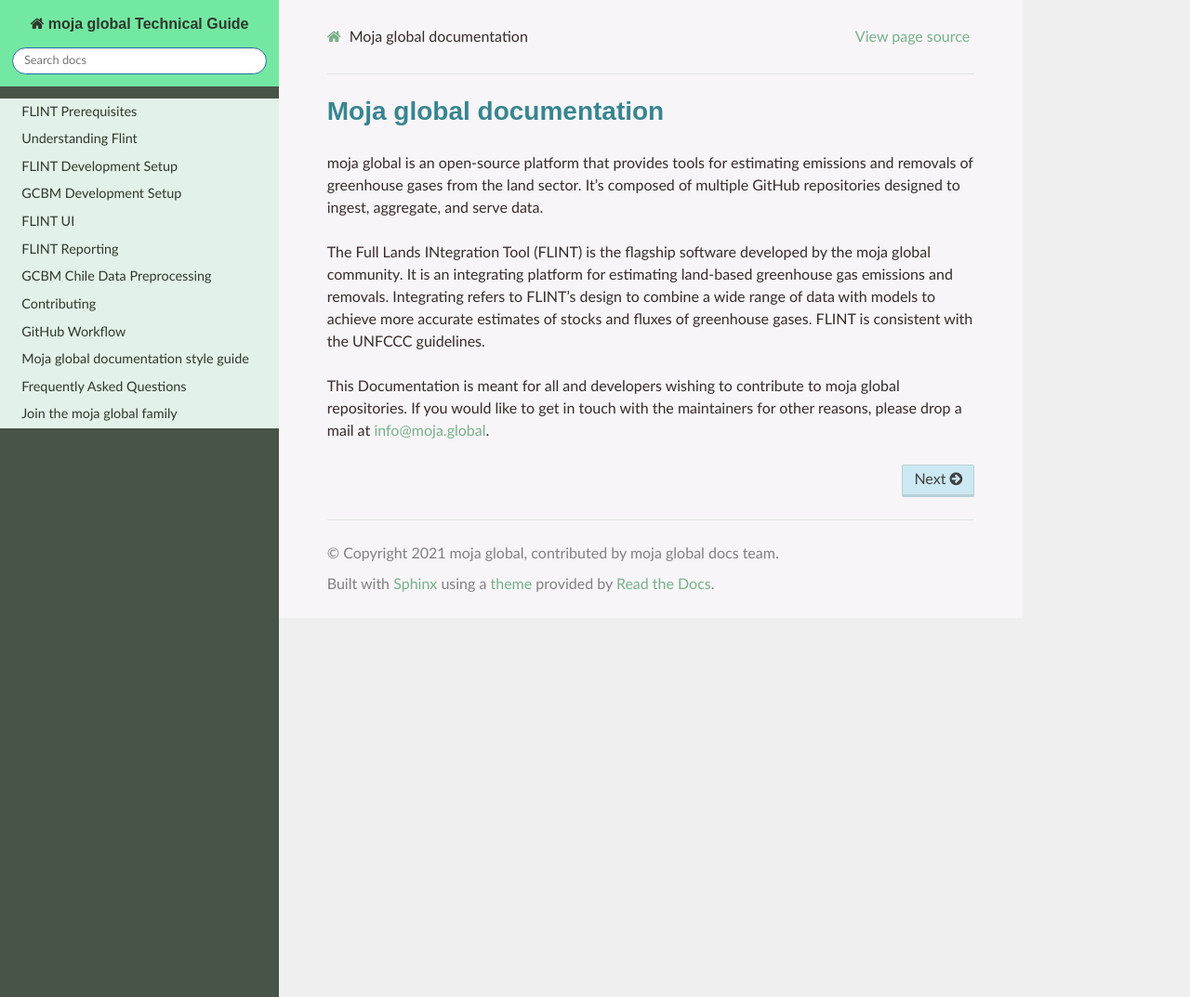
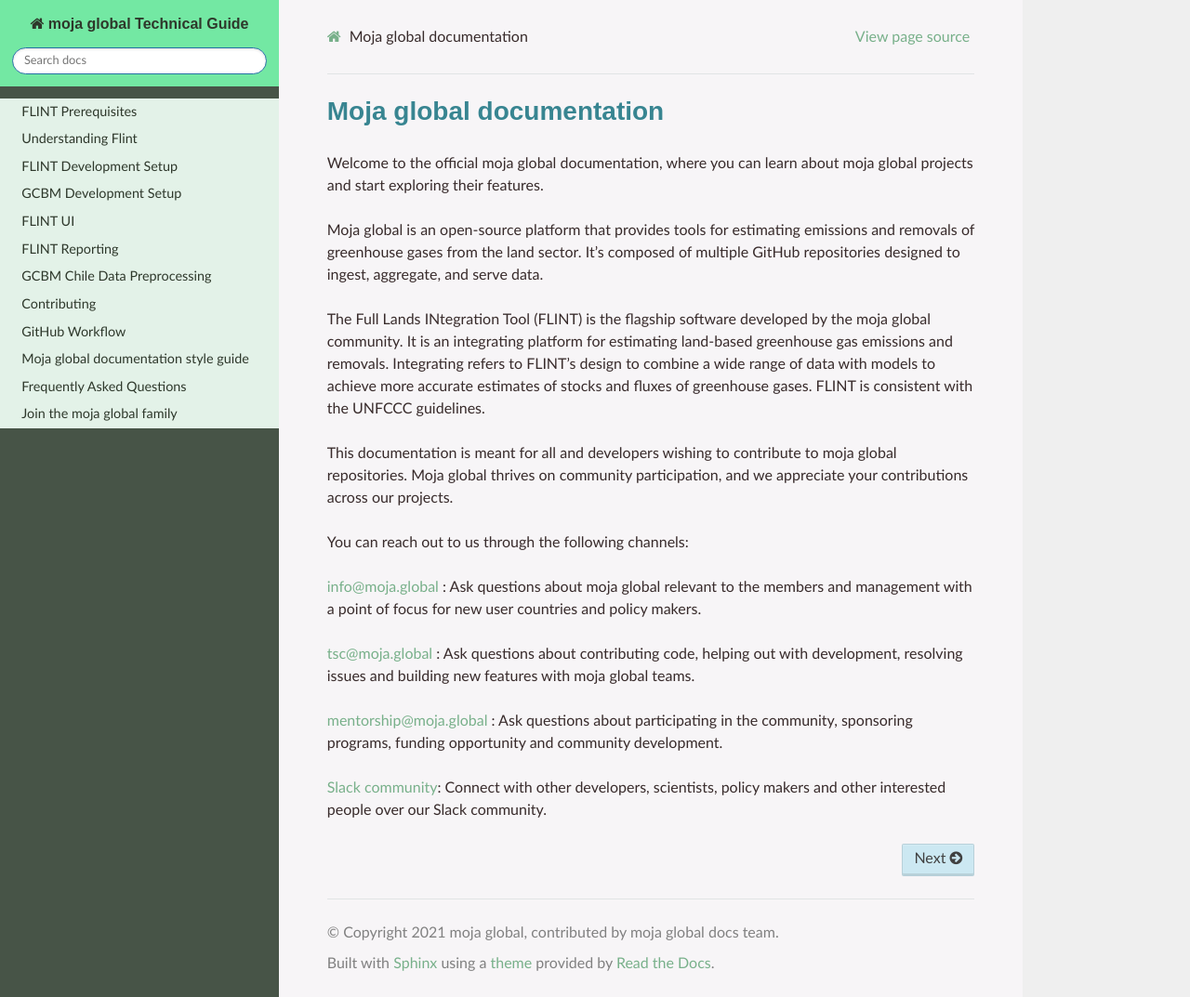
Before and after one commit to moja-global/moja_global_docs, a Sphinx documentation site: the page built from docs/index.rst, in a window 1280 px wide and 1073 px high. Shown: the whole window at 93% size. Built offline with Sphinx 7.4.7 and the Read the Docs theme 2.0.0, drawn with Linux system fonts in a browser that asks for light colours.

Commit message:
DOCS: Add more relevant contact channels on the index page

```diff
--- a/docs/index.rst
+++ b/docs/index.rst
@@ -1,7 +1,10 @@
 Moja global documentation
 =========================
 
-moja global is an open-source platform that provides tools for
+Welcome to the official moja global documentation, where you can learn
+about moja global projects and start exploring their features.
+
+Moja global is an open-source platform that provides tools for
 estimating emissions and removals of greenhouse gases from the land
 sector. It’s composed of multiple GitHub repositories designed to
 ingest, aggregate, and serve data.
@@ -13,9 +16,25 @@
 with models to achieve more accurate estimates of stocks and fluxes of
 greenhouse gases. FLINT is consistent with the UNFCCC guidelines.
 
-This Documentation is meant for all and developers wishing to contribute
-to moja global repositories. If you would like to get in touch with the
-maintainers for other reasons, please drop a mail at info@moja.global.
+This documentation is meant for all and developers wishing to contribute
+to moja global repositories. Moja global thrives on community participation,
+and we appreciate your contributions across our projects.
+
+You can reach out to us through the following channels:
+
+-  info@moja.global : Ask questions about moja global relevant to the
+   members and management with a point of focus for new user countries
+   and policy makers.
+-  tsc@moja.global : Ask questions about contributing code, helping out
+   with development, resolving issues and building new features with
+   moja global teams.
+-  mentorship@moja.global : Ask questions about participating in the
+   community, sponsoring programs, funding opportunity and community
+   development.
+-  `Slack community`_: Connect with other developers, scientists, policy
+   makers and other interested people over our Slack community.
+
+.. _Slack community: https://join.slack.com/t/mojaglobal/shared_invite/zt-o6ta1ug0-rVLjAo460~d7JbZ~HpFFtw
 
 .. toctree::
    :hidden:
```
